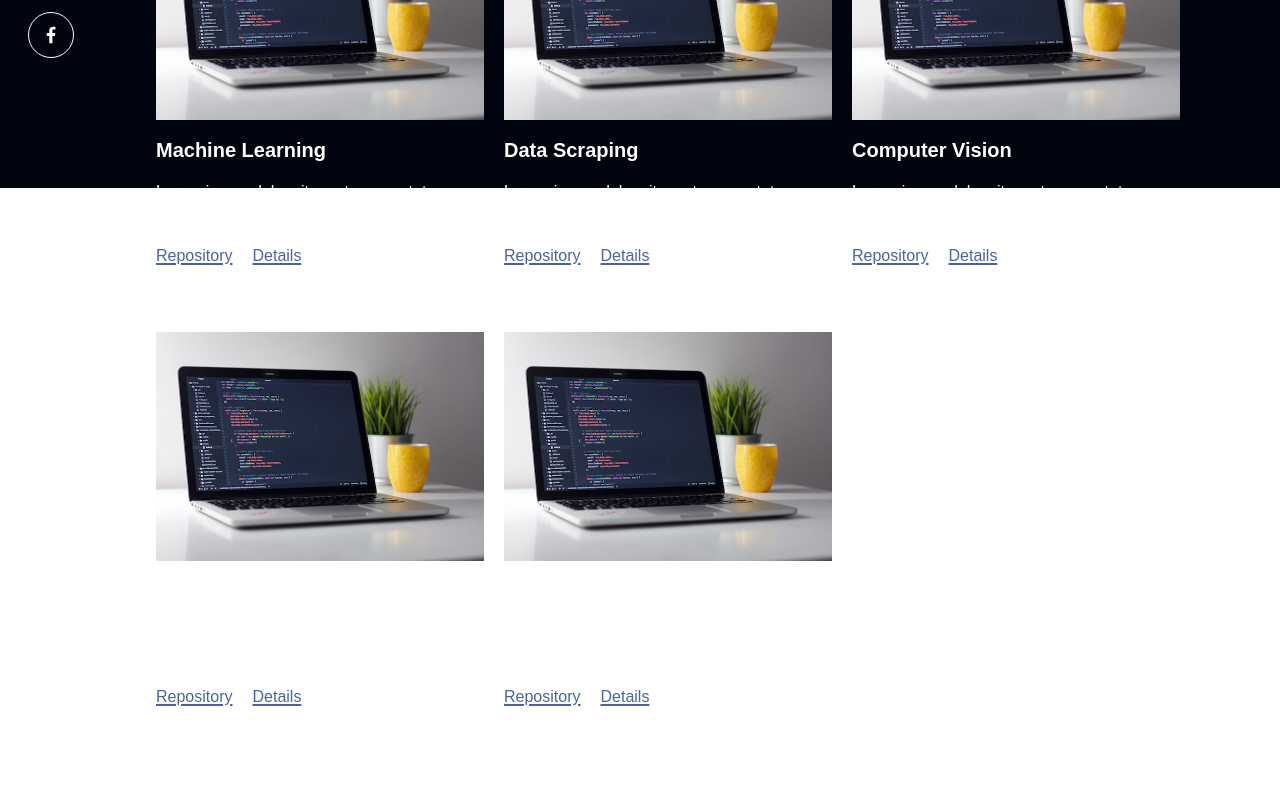
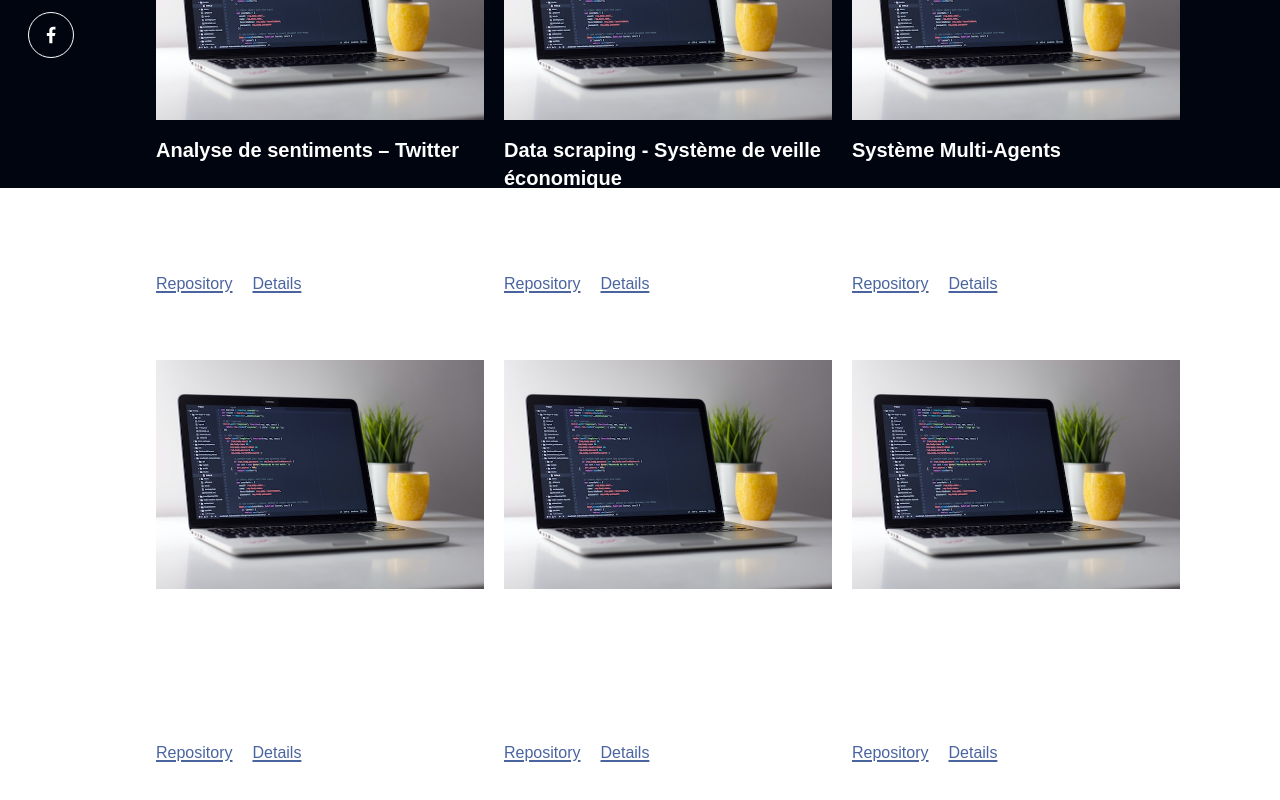
Before and after one commit to Somnef/portfolio-old, a Next.js app: page /projects in a window 1280 px wide. Shown: the part 612-1412 px from the top of the page. Before the commit the page ends 1385 px from the top, so only its background shows below. Built offline with nearby package versions, Linux system fonts and the light colour scheme.

Commit message:
added some projects

```diff
--- a/pages/components/ProjectCard2.jsx
+++ b/pages/components/ProjectCard2.jsx
@@ -3,15 +3,15 @@ import Image from 'next/image'
 
 function ProjectCard2({ title, description, repo, tech, image, funct }) {
   return (
-    <div className="flex flex-col gap-4">
+    <div className="flex flex-col gap-4 relative">
       <Image
       height={350}
       width={500}
       src={image} alt="qsd" />
 
-      <h1 className="text-2xl md:text-xl font-bold ">{title}</h1>
-      <p className="line-clamp-2">{description}</p>
-      <div className="flex gap-5">
+      <h1 className="text-2xl md:text-xl font-bold h-[10%]">{title}</h1>
+      <p className="line-clamp-2 mt-auto ">{description}</p>
+      <div className="flex gap-5 mt-auto">
         <a
           href={repo}
           className="underline text-xl sm:text-base decoration-2 underline-offset-2 text-portfolio-light"
--- a/pages/components/data.js
+++ b/pages/components/data.js
@@ -1,47 +1,66 @@
 export const items = [
+  {
+    id: 8,
+    title: "Analyse de sentiments – Twitter ",
+    type:"Data Science",
+    description:
+      " Construction d’un système qui analyse les tendances actuelles d’un sujet choisi par l’utilisateur sur twitter selon des critères sélectionnables (langue, région… etc.) et en renvoie le ressenti déjà des internautes.",
+    repo: "/qsdsqdsq",
+    image: "/images/computer.jpg",
+    tech: ["Twython", "NLTK","python","NLP","pandas"],
+  },
+  {
+    id: 8,
+    title: "Data scraping - Système de veille économique ",
+    type:"Data Science",
+    description:
+      " Développement d’un web scrapper autonome qui s’execute sur une multitude de plateformes de vente en ligne afin d’effectuer une collecte des tendances en termes de prix, qualité et autres propriétés de produits sélectionnés par l’utilisateur, et d’en étudier l’évolution à travers le temps.",
+    repo: "/qsdsqdsq",
+    image: "/images/computer.jpg",
+    tech: ["Selenium", "BeautifulSoup","python","numpy","pandas"],
+  },
   // Photo by ivan Torres on Unsplash
   {
     id: 1,
-    title: "Machine Learning",
-    description:
-      " Lorem ipsum dolor sit amet, consectetur adipisicing elit.,Temporibus minima et dolorum ipsa possimus error deleniti acumque illo, accusantium quos eaque numquam sunt ea ipsamtium quos eaque numquam sunt ea ipsam excepturi esse fugiat tempore?",
+    title: "Système Multi-Agents ",
+    description:"Développement d’une mini-application mettant en jeu un nombre arbitraire d’agents de types différents, qui interagissent à travers des états et des évènements.",
     repo: "/qsdsqdsq",
     type:"Data Science",
     image: "/images/computer.jpg",
-    tech: ["python", "sklearn", "Keras"],
+    tech: ["Java", "Jade"],
   },
   // Photo by Dennis Brendel on Unsplash
   {
     id: 2,
-    title: "Data Scraping",
+    title: "Application de chat en réseau ",
     description:
-      " Lorem ipsum dolor sit amet, consectetur adipisicing elit.,Temporibus minima et dolorum ipsa possimus error deleniti acumque illo, accusantium quos eaque numquam sunt ea ipsamtium quos eaque numquam sunt ea ipsam excepturi esse fugiat tempore? Lorem ipsum dolor sit amet, consectetur adipisicing elit.,Temporibus minima et dolorum ipsa possimus error deleniti acumque illo, accusantium quos eaque numquam sunt ea ipsamtium quos eaque numquam sunt ea ipsam excepturi esse fugiat tempore? Lorem ipsum dolor sit amet, consectetur adipisicing elit.,Temporibus minima et dolorum ipsa possimus error deleniti acumque illo, accusantium quos eaque numquam sunt ea ipsamtium quos eaque numquam sunt ea ipsam excepturi esse fugiat tempore? Lorem ipsum dolor sit amet, consectetur adipisicing elit.,Temporibus minima et dolorum ipsa possimus error deleniti acumque illo, accusantium quos eaque numquam sunt ea ipsamtium quos eaque numquam sunt ea ipsam excepturi esse fugiat tempore? Lorem ipsum dolor sit amet, consectetur adipisicing elit.,Temporibus minima et dolorum ipsa possimus error deleniti acumque illo, accusantium quos eaque numquam sunt ea ipsamtium quos eaque numquam sunt ea ipsam excepturi esse fugiat tempore?",
+      " Développement d’une application serveur-client qui met en place une salle de chat à travers une gestion à bas niveau des sockets, l’accès au chat se fait à travers une interface fenêtrée aussi développée dans ce projet. A travers lequelle ça ma permet de simuler",
     repo: "/qsdsqdsq",
     type:"Data Science",
     image: "/images/computer.jpg",
-    tech: ["python", "sklearn", "Keras"],
+    tech: ["python", "Tkinker", "socket"],
   },
   // Photo by Alessandra Caretto on Unsplash
   {
     id: 3,
-    title: "Computer Vision",
+    title: "Reconnaissance de caractères en temps réel ",
     type:"Data Science",
     description:
-      " Lorem ipsum dolor sit amet, consectetur adipisicing elit.,Temporibus minima et dolorum ipsa possimus error deleniti acumque illo, accusantium quos eaque numquam sunt ea ipsamtium quos eaque numquam sunt ea ipsam excepturi esse fugiat tempore?",
+      " Mise en place d’une interface graphique qui permet de dessiner des caractères (chiffres… etc) et de les reconnaitre en temps réel à travers différents réseaux de neurones entrainés (RNN, CNN)",
     repo: "/qsdsqdsq",
     image: "/images/computer.jpg",
-    tech: ["python", "sklearn", "Keras"],
+    tech: ["python", "pygame", "Tansoflow","numpy"],
   },
   // Photo by Taneli Lahtinen on Unsplash
   {
     id: 4,
-    title: "Machine Learning",
+    title: "Z-Buffer from scratch ",
     type:"Data Science",
     description:
-      " Lorem ipsum dolor sit amet, consectetur adipisicing elit.,Temporibus minima et dolorum ipsa possimus error deleniti acumque illo, accusantium quos eaque numquam sunt ea ipsamtium quos eaque numquam sunt ea ipsam excepturi esse fugiat tempore?",
+      " Mise en place d’un programme de visualisation de scènes 3D selon une projection 2D sur un plan arbitraire, le programme implémente un système de z-buffer qui fait en sorte que seul le point faisant face à la caméra et le plus rapproché soit affiché, tandis que le reste est caché comme ça l’est dans la vie réelle, et ce sans l’utilisation de frameworks de 3D.",
     repo: "/qsdsqdsq",
     image: "/images/computer.jpg",
-    tech: ["python", "sklearn", "Keras"],
+    tech: ["C", "SDL 2"],
   },
   // Photo by Simone Hutsch on Unsplash
   {
@@ -77,16 +96,7 @@ export const items = [
     tech: ["python", "sklearn", "Keras"],
   },
   // Photo by Ali Abdul Rahman on Unsplash
-  {
-    id: 8,
-    title: "Deep Learning",
-    type:"Data Science",
-    description:
-      " Lorem ipsum dolor sit amet, consectetur adipisicing elit.,Temporibus minima et dolorum ipsa possimus error deleniti acumque illo, accusantium quos eaque numquam sunt ea ipsamtium quos eaque numquam sunt ea ipsam excepturi esse fugiat tempore?",
-    repo: "/qsdsqdsq",
-    image: "/images/computer.jpg",
-    tech: ["python", "sklearn", "Keras"],
-  },
+
 ];
 
 export const openSpring = { type: "spring", stiffness: 200, damping: 30 };
--- a/pages/projects.jsx
+++ b/pages/projects.jsx
@@ -74,7 +74,7 @@ function Projects(props) {
 
           <section className="w-full flex justify-center">
             <div className="w-[80%] gap-5 sm:ml-14 flex justify-center">
-              <div className="grid md:grid-cols-3 sm:grid-cols-2 grid-cols  w-[80%] sm:w-full gap-x-5 gap-y-16 mb-16">
+              <div className="grid md:grid-cols-3 sm:grid-cols-2 grid-cols  w-[80%] sm:w-full gap-x-5 gap-y-16 mb-16 ">
                 {items.filter(el => toggler === false ? el.type === "Data Science" : el.type === "Web Dev").map((el) =>
 
                 (
--- a/styles/globals.css
+++ b/styles/globals.css
@@ -179,3 +179,6 @@ html {
   transform: translateY(0);
   pointer-events: auto;
 }
+.nn{
+bottom: 0;
+}
```
